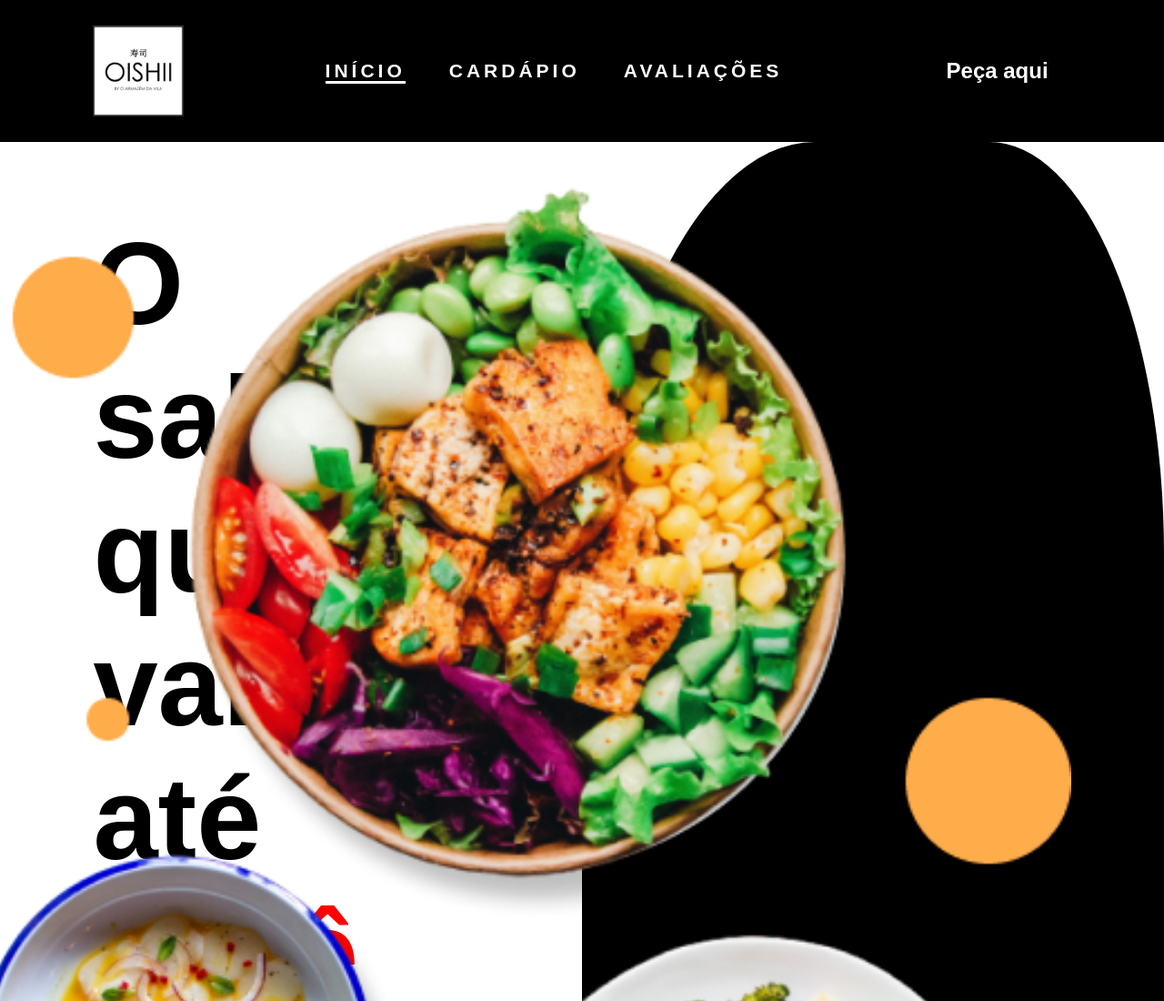
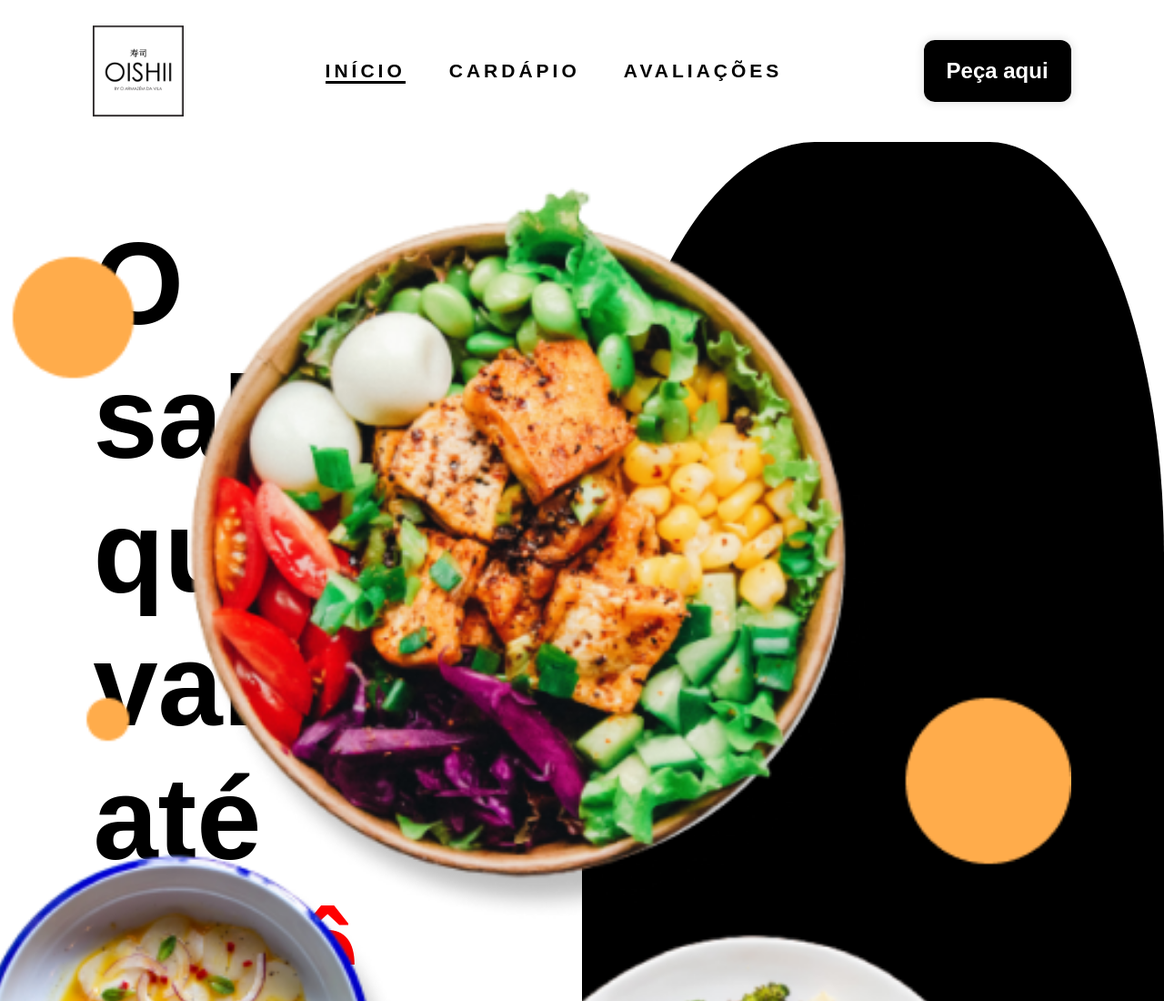
Before and after one commit to guimello11/oishi, a plain HTML site: page index.html in a window 1280 px wide. Shown: the top 1100 px of the page at 91% size. Drawn offline with nearby package versions, Linux system fonts and the light colour scheme; a web font is replaced by a local one.

Commit message:
Update header.css

```diff
--- a/src/styles/header.css
+++ b/src/styles/header.css
@@ -3,8 +3,12 @@ header {
     padding: 28px 8%;
     position: sticky;
     top: 0;
-    background-color: black;
+    background-color: white;
     z-index: 3;
+    box-shadow: 0px 4px 5px 2px rgba(0,0,0,0.58);
+-webkit-box-shadow: 0px 4px 5px 2px rgba(0,0,0,0.58);
+-moz-box-shadow: 0px 4px 5px 2px rgba(0,0,0,0.58);
+
 }
 
 .logo{
@@ -23,6 +27,7 @@ header {
     color: white;
     letter-spacing: 4px;
     font-size: 21px;
+
 }
 
 #nav_logo {
@@ -39,13 +44,13 @@ header {
 
 .nav-item a {
     text-decoration: none;
-    color: white;
+    color: black;
     font-weight: 600;
 }
 
 .nav-item.active a {
-    color: white;
-    border-bottom: 3px solid white;
+    color: black;
+    border-bottom: 3px solid black;
 }
 
 #mobile_btn {
```
